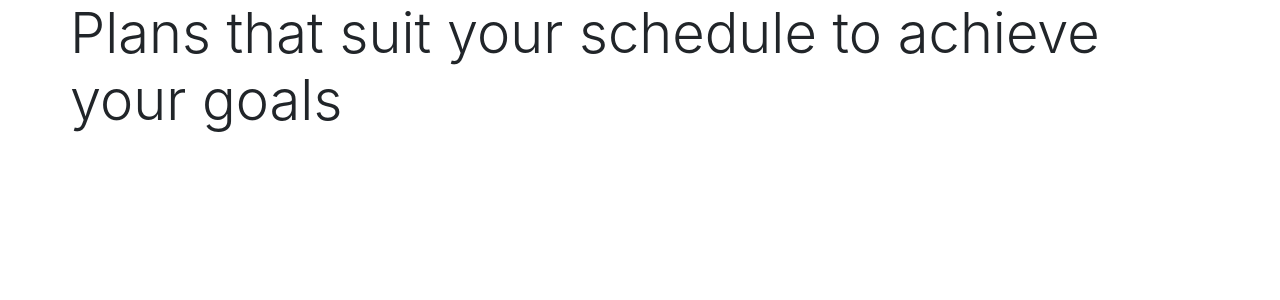
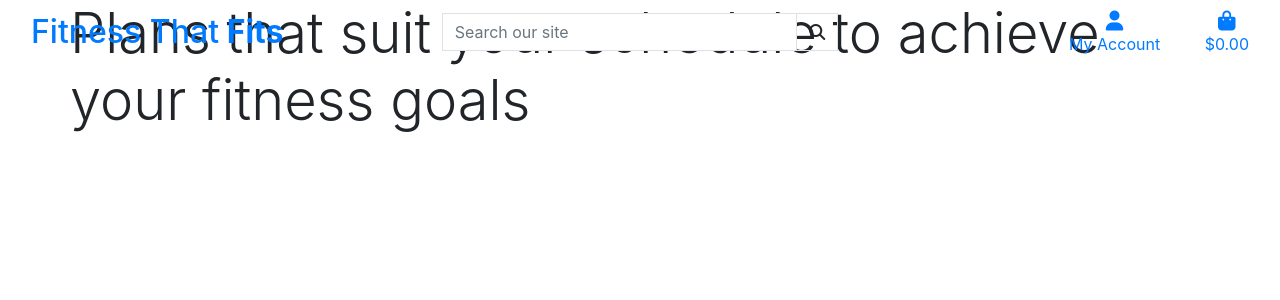
Before and after one commit to PWashburn55/fitness, a Django app: page / in a window 1280 px wide. Shown: the top 300 px of the page. Run offline with Django 3.2, Linux system fonts and the light colour scheme; some libraries are stand-ins or nearby versions.

Commit message:
updated base & index templates

```diff
--- a/home/templates/home/index.html
+++ b/home/templates/home/index.html
@@ -16,7 +16,7 @@
         <div class="row">
             <div class="col my-auto"></div>
                 <h1 class="display-4 logo-font text-black">
-                Plans that suit your schedule to achieve your goals
+                Plans that suit your schedule to achieve your fitness goals
                 </h1>
         </div>
     </div>
--- a/templates/base.html
+++ b/templates/base.html
@@ -34,11 +34,74 @@
     <title>Fitness That Fits {% block extra_title %}{% endblock %}</title>
   </head>
   <body>
-    <header class="container-fluid fixed-top"></header>
+    <header class="container-fluid fixed-top">
+        <div class="row">
+            <div class="col-12 col-lg-4 my-auto py-1 py-lg-0 text-center text-lg-left">
+                <a href="{% url 'home' %}" class="nav-link main-logo-link">
+                    <h2 class="logo-font text-black my-0">Fitness That<strong> Fits</strong></h2>
+                </a>
+            </div>
+            <div class="col-12 col-lg-4 my-auto py-1 py-lg-0">
+                <form method="GET" action="">
+                    <div class="input-group w-100">
+                        <input class="form-control border border-black rounded-0" type="text" name="q" placeholder="Search our site">
+                        <div class="input-group-append">
+                            <button class="form-control btn btn-black border border-black rounded-0" type="submit">
+                                <span class="icon">
+                                    <i class="fas fa-search"></i>
+                                </span>
+                            </button>
+                        </div>
+                    </div>
+                </form>
+            </div>
+            <div class="col-12 col-lg-4 my-auto py-1 py-lg-0">
+                <ul class="list-inline list-unstyled text-center text-lg-right my-0">
+                    <li class="list-inline-item dropdown">
+                        <a class="text-black nav-link" href="#" id="user-options" data-toggle="dropdown" aria-haspopup="true" aria-expanded="false">
+                            <div class="text-center">
+                                <div><i class="fas fa-user fa-lg"></i></div>
+                                <p class="my-0">My Account</p>
+                            </div>
+                        </a>
+                        <div class="dropdown-menu border-0" aria-labelledby="user-options">
+                            {% if request.user.is_authenticated %}
+                                {% if request.user.is_superuser %}
+                                    <a href="" class="dropdown-item">Administration</a>
+                                {% endif %}
+                                <a href="" class="dropdown-item">My Profile</a>
+                                <a href="{% url 'account_logout' %}" class="dropdown-item">Logout</a>
+                            {% else %}
+                                <a href="{% url 'account_signup' %}" class="dropdown-item">Register</a>
+                                <a href="{% url 'account_login' %}" class="dropdown-item">Login</a>
+                            {% endif %}
+                        </div>
+                    </li>
+                    <li class="list-inline-item">
+                        <a class="{% if grand_total %}text-info font-weight-bold{% else %}text-black{% endif %} nav-link" href="">
+                            <div class="text-center">
+                                <div><i class="fas fa-shopping-bag fa-lg"></i></div>
+                                <p class="my-0">
+                                    {% if grand_total %}
+                                        ${{ grand_total|floatformat:2 }}
+                                    {% else %}
+                                        $0.00
+                                    {% endif %}
+                                </p>
+                            </div>
+                        </a>
+                    </li>
+                </ul>
+            </div>
+        </div>
+    </header>
 
     {% if messages %}
-    <div class="message-container"></div>
+        <div class="message-container"></div>
     {% endif %}
+
+    {% block page_header %}
+    {% endblock %}
 
     {% block content %}
     {% endblock %}
@@ -46,5 +109,6 @@
     {% block postloadjs %}
     {% endblock %}
 
+
   </body>
 </html>
```
